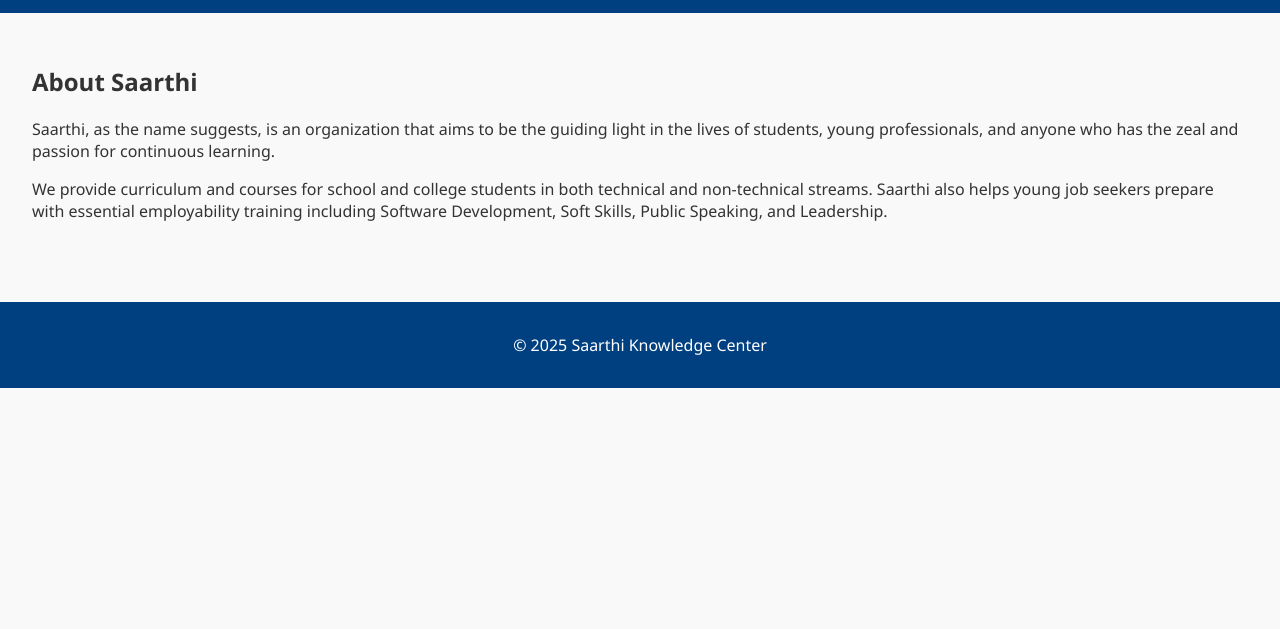
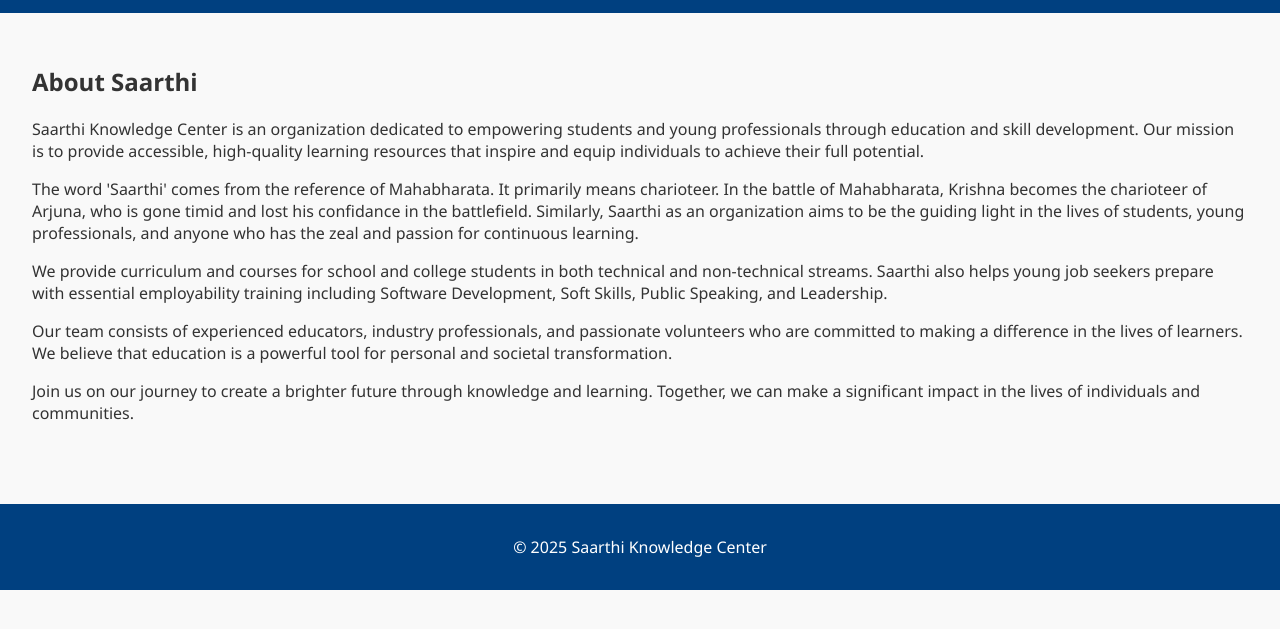
Before and after one commit to PranavPathak10/saarthi-site, a website: page public/about/index.html in a window 1280 px wide. Shown: the part 127-756 px from the top of the page. Drawn offline with Linux system fonts and the light colour scheme.

Commit message:
Fix formatting issues in the About page

```diff
--- a/public/about/index.html
+++ b/public/about/index.html
@@ -44,10 +44,18 @@
     <section class="content">
       <h2>About Saarthi</h2>
       <p>
-        Saarthi, as the name suggests, is an organization that aims to be the guiding light in the lives of students, young professionals, and anyone who has the zeal and passion for continuous learning.
+        Saarthi Knowledge Center is an organization dedicated to empowering students and young professionals through education and skill development. Our mission is to provide accessible, high-quality learning resources that inspire and equip individuals to achieve their full potential.
+      <p>
+        The word 'Saarthi' comes from the reference of Mahabharata. It primarily means charioteer. In the battle of Mahabharata, Krishna becomes the charioteer of Arjuna, who is gone timid and lost his confidance in the battlefield. Similarly, Saarthi as an organization aims to be the guiding light in the lives of students, young professionals, and anyone who has the zeal and passion for continuous learning.
       </p>
       <p>
         We provide curriculum and courses for school and college students in both technical and non-technical streams. Saarthi also helps young job seekers prepare with essential employability training including Software Development, Soft Skills, Public Speaking, and Leadership.
+      </p>
+      <p>
+        Our team consists of experienced educators, industry professionals, and passionate volunteers who are committed to making a difference in the lives of learners. We believe that education is a powerful tool for personal and societal transformation.
+      </p>
+      <p>
+        Join us on our journey to create a brighter future through knowledge and learning. Together, we can make a significant impact in the lives of individuals and communities.
       </p>
     </section>
   </main>
```
